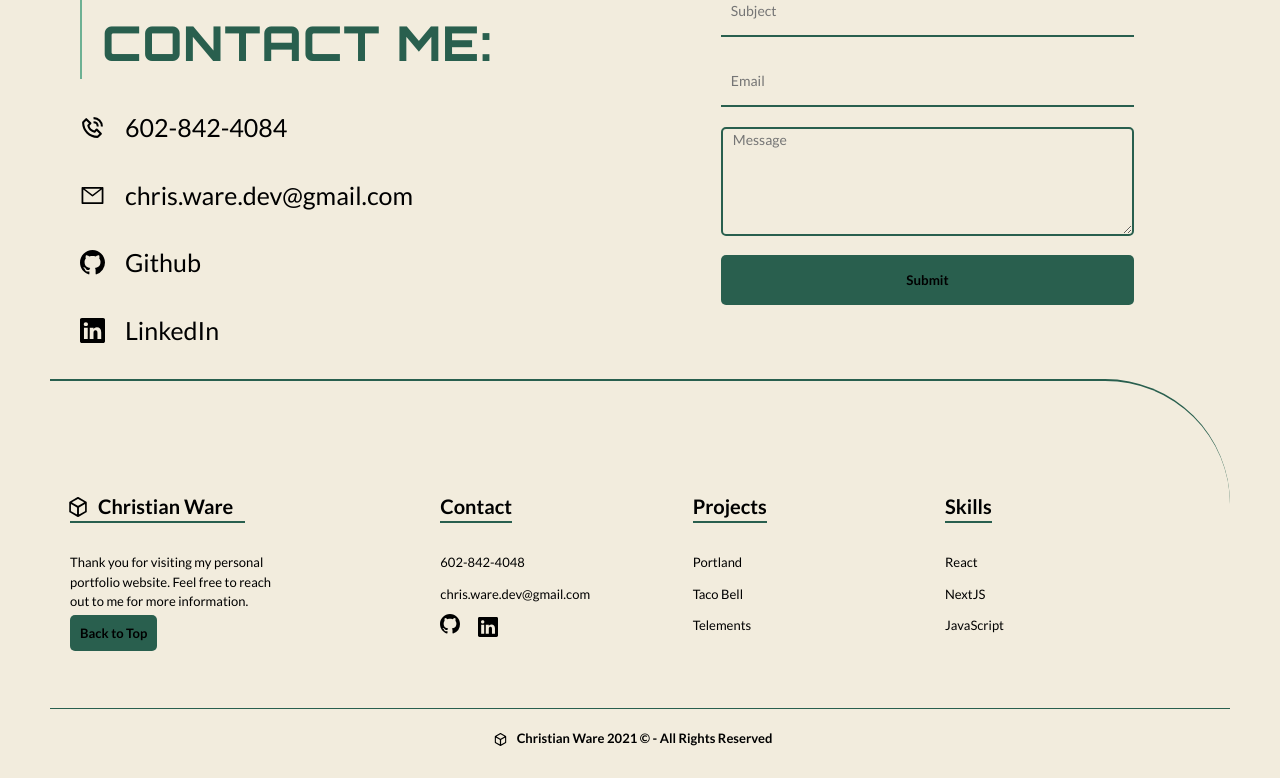
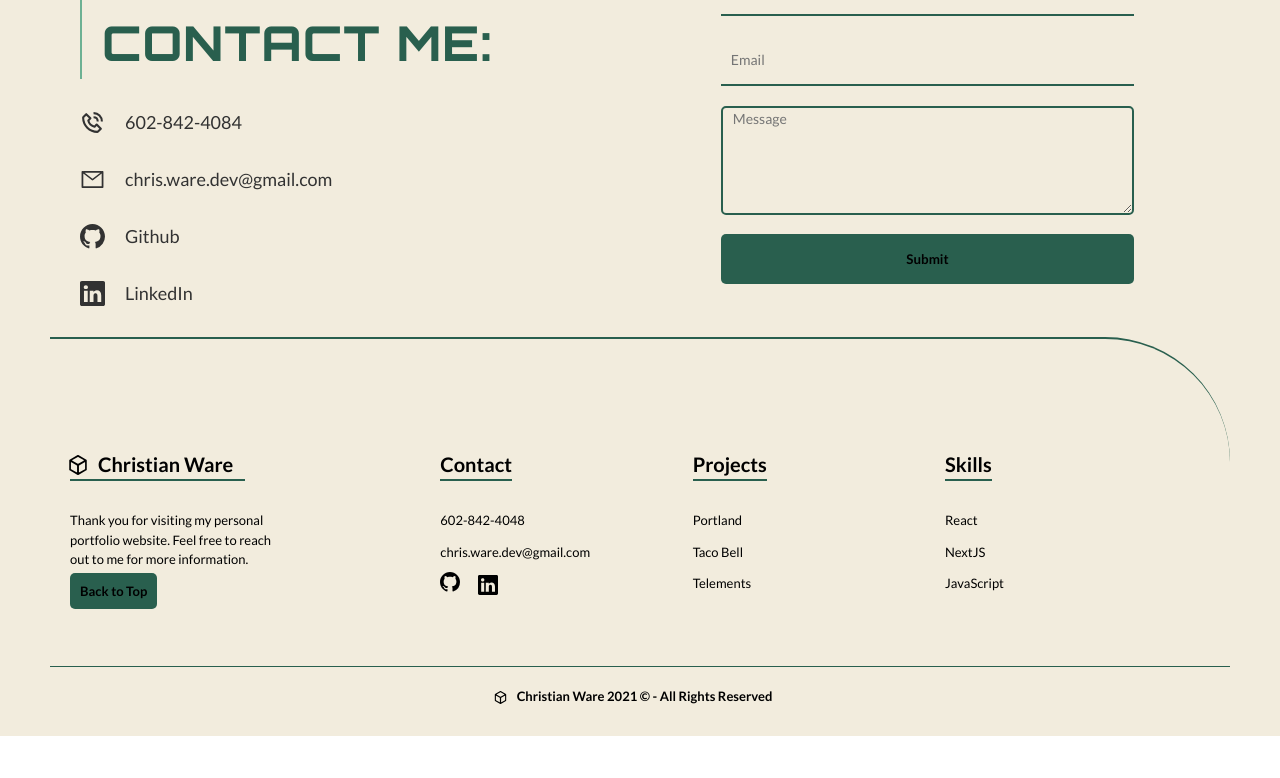
Before and after one commit to ChristianWare/Portland, a Next.js app: page / in a window 1280 px wide. Shown: the part 5615-6393 px from the top of the page. After the commit the page ends 6351 px from the top, so only its background shows below. Built offline with nearby package versions, Linux system fonts and the light colour scheme.

Commit message:
Contact Updates

```diff
--- a/src/components/Contact.js
+++ b/src/components/Contact.js
@@ -57,7 +57,7 @@ function Contact() {
             <div className={styles.cInfoItem}>
               <BsLinkedin className={styles.cIcon} />
               <span>
-                <a href='https://www.linkedin.com/in/christian-ware/' target='_blank'>
+                <a className={styles.linkedIn} href='https://www.linkedin.com/in/christian-ware/' target='_blank'>
                   LinkedIn
                 </a>
               </span>
--- a/styles/Contact.module.css
+++ b/styles/Contact.module.css
@@ -45,15 +45,17 @@
   gap: 3rem;
 }
 
-.cInfoItem {
+.cInfoItem,
+.linkedIn {
     display: flex;
     align-items: center;
     justify-content: center;
     gap: 2rem;
+    color: var(--accent1)
 }
 
 .cInfoItem span {
-    font-size: 2.5rem;
+    font-size: 1.8rem;
 }
 
 .cIcon {
```
